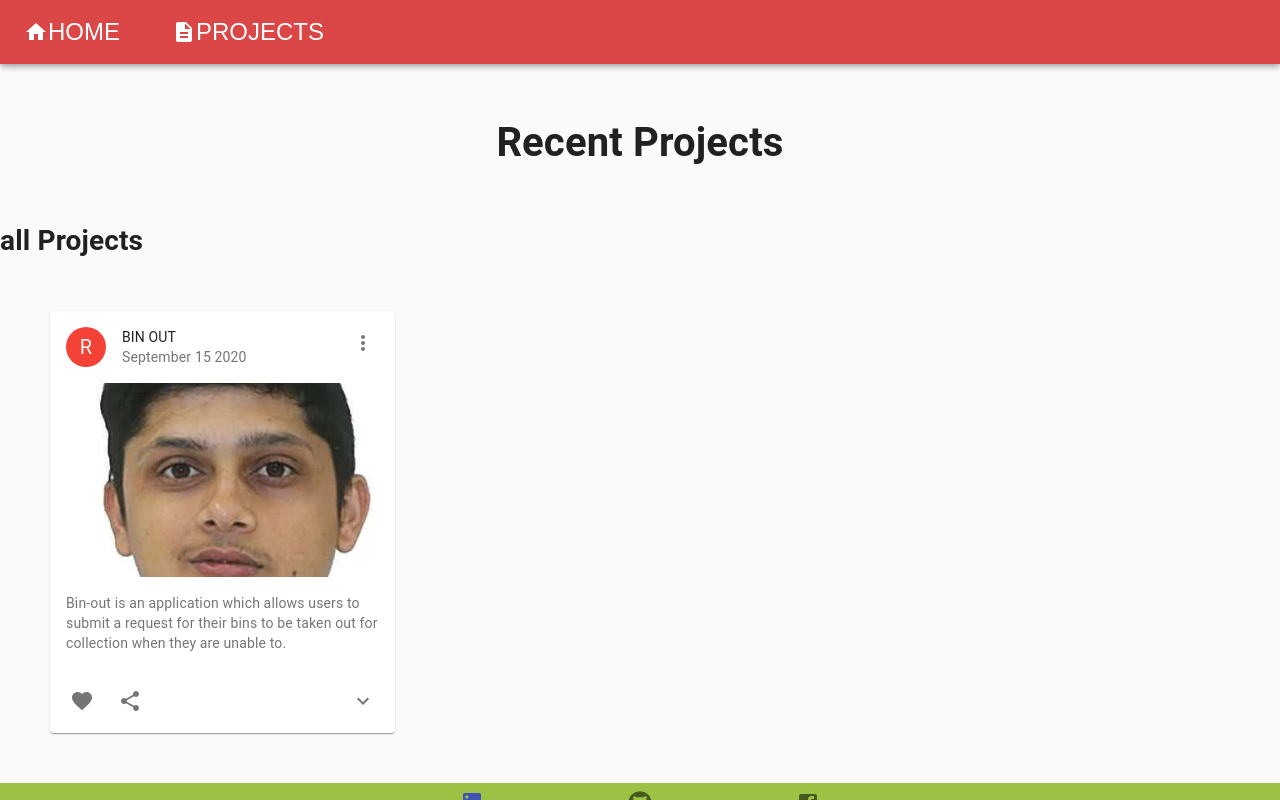
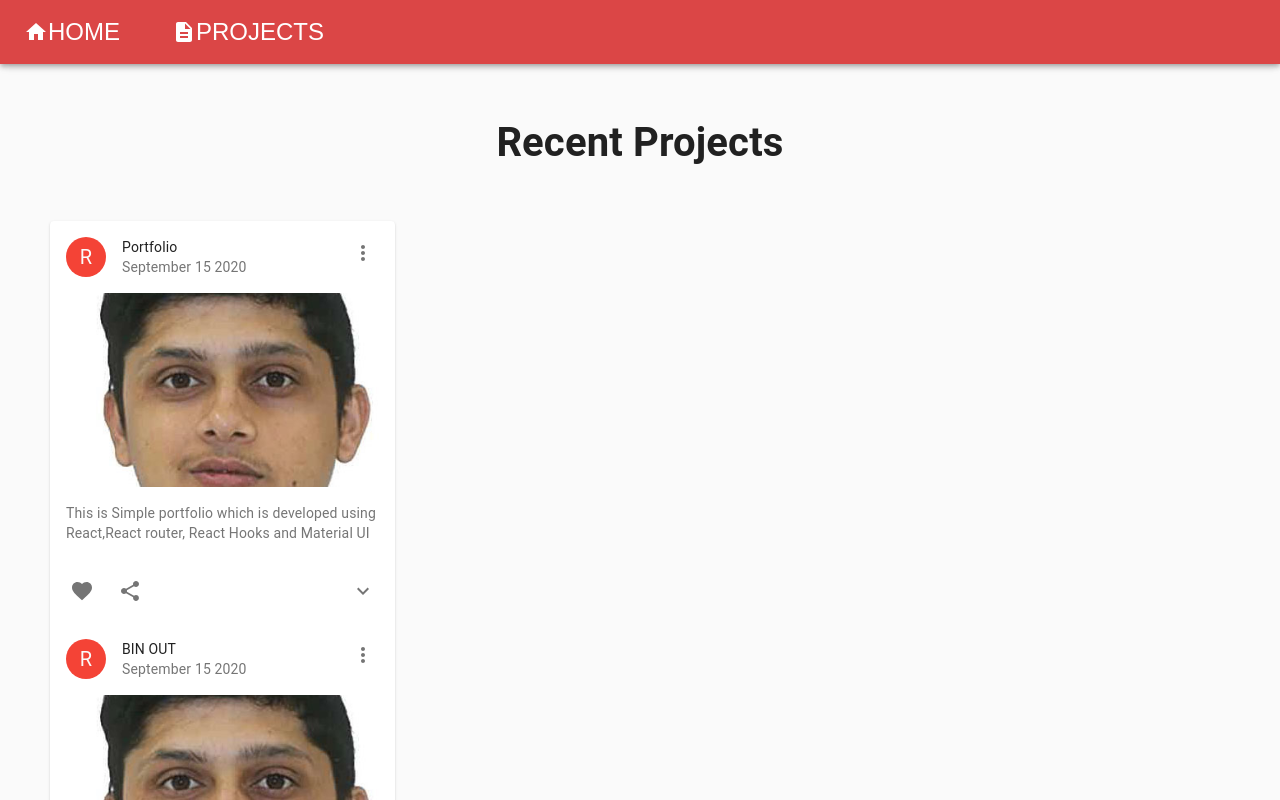
Before and after one commit to marasinipradeep/pradeep-marasini-react-portfolio, a React (Create React App) app in the folder portfolio/: page /projects in a window 1280 px wide. Shown: the top 800 px of the page. Built offline with nearby package versions, Linux system fonts and the light colour scheme.

Commit message:
#added 1 more project on portfolio

```diff
--- a/portfolio/src/Components/Cards/Cards.js
+++ b/portfolio/src/Components/Cards/Cards.js
@@ -59,17 +59,11 @@ export default function Cards() {
     };
 
     return (
-
-
         <>
-            <h1>all Projects</h1>
             {state.length ? (
                 <Card className={classes.root}>
-                    {state.map((project,i) => (
-
+                    {state.map((project, i) => (
                         <div>
-
-
                             <CardHeader
                                 avatar={<Avatar aria-label="recipe" className={classes.avatar}>R</Avatar>}
                                 action={<IconButton aria-label="settings"><MoreVertIcon /></IconButton>}
@@ -77,11 +71,15 @@ export default function Cards() {
                                 subheader={project.fields.date}
                             />
 
+                            {project.fields.images.map(projectImages => (
+                                <div>
                                     <CardMedia
                                         className={classes.media}
-        image={project.fields.images[i].fields.file.url}
+                                        image={projectImages.fields.file.url}
                                         title="Paella dish"
                                     />
+                                </div>
+                            ))}
                             <CardContent>
                                 <Typography variant="body2" color="textSecondary" component="p">
                                     {project.fields.description}
@@ -108,7 +106,7 @@ export default function Cards() {
                             <Collapse in={expanded} timeout="auto" unmountOnExit>
                                 <CardContent>
                                     <Typography paragraph>Technologies Used:</Typography>
-          {project.fields.technoligiesUsed.map(technoligiesUsed=>(
+                                    {project.fields.technoligiesUsed.map(technoligiesUsed => (
                                         <div>
                                             <Typography paragraph>
                                                 {technoligiesUsed}
@@ -116,8 +114,6 @@ export default function Cards() {
                                         </div>
 
                                     ))}
-
-
 
                                 </CardContent>
 
@@ -127,7 +123,6 @@ export default function Cards() {
                     ))}
                 </Card>
             ) :
-
                 (
                     <h3>No projects Found</h3>
 
--- a/portfolio/src/Components/Utils/API.js
+++ b/portfolio/src/Components/Utils/API.js
@@ -2,6 +2,39 @@
 import coffeMaker from "../Images/pradeepPhoto.jpg";
 
 export default [
+    {
+        sys: {
+            id: "1"
+        },
+        fields: {
+
+            date:"September 15 2020",
+            projectName: "Portfolio",
+            description:
+                "This is Simple portfolio which is developed using React,React router, React Hooks and Material UI",
+            githubLink: "https://github.com/marasinipradeep/pradeep-marasini-react-portfolio",
+            liveLink: "https://binout.herokuapp.com/",
+            demoLink: "https://www.youtube.com/watch?v=KxiwXnkHCB8&feature=youtu.be",
+
+            technoligiesUsed: [
+                "React",
+                "React Hooks",
+                "context API",
+                "Reducer",
+                "Material UI"
+            ],
+            images: [
+                {
+                    fields: {
+                        file: {
+                            url: coffeMaker
+                        }
+                    }
+                },
+            ]
+        }
+    },
+
     {
         sys: {
             id: "1"
@@ -35,4 +68,5 @@ export default [
     },
 
 
+
 ];
```
Lines whose indentation alone changed are shown as unchanged.
